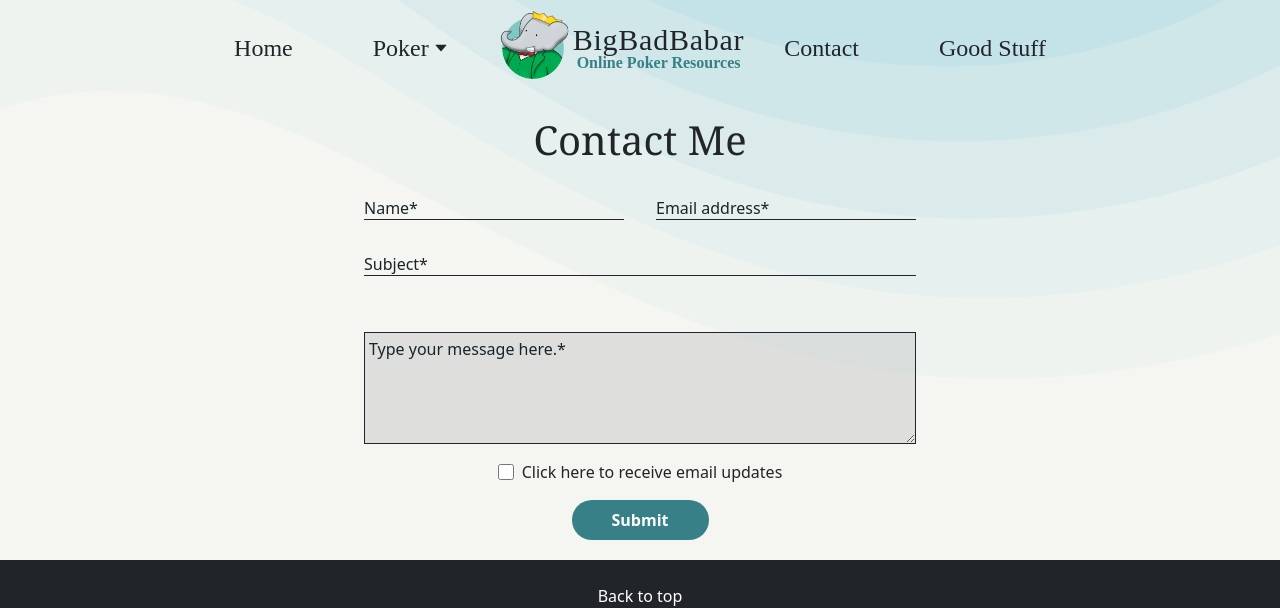
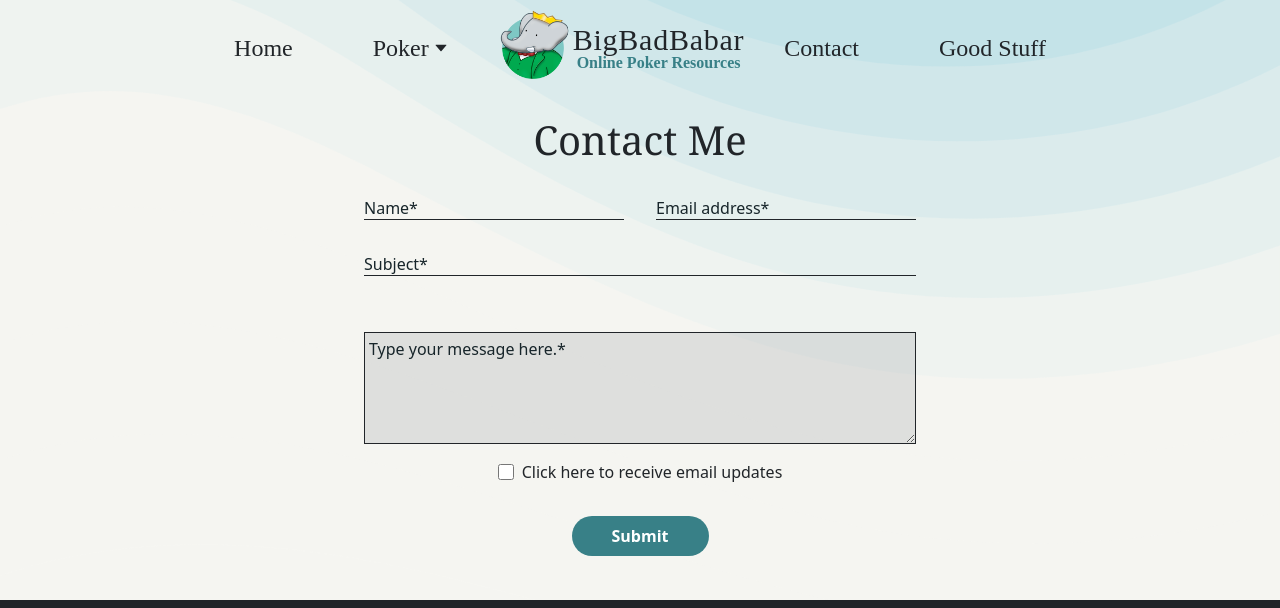
Before and after one commit to oceanhillman/bigbadbabar, a React (Create React App) app: page /contact in a window 1280 px wide. Shown: the top 608 px of the page. Built offline with nearby package versions, Linux system fonts and the light colour scheme.

Commit message:
Prevent error message from pushing elements

```diff
--- a/src/components/ContactForm.jsx
+++ b/src/components/ContactForm.jsx
@@ -60,7 +60,7 @@ function ContactForm() {
     }
 
     return (
-        <div className="flex flex-col items-center container">
+        <div className="flex flex-col items-center container mb-4">
             <div className="grid grid-cols-2 gap-8 w-full justify-center">
                 <InputField
                     id="name"
@@ -100,7 +100,7 @@ function ContactForm() {
                     highlight={isHighlighted.message}
                 />
             </div>
-            <span className="flex flex-row items-center justify-center my-3 font-sans text-md">
+            <span className="flex flex-row items-center justify-center mt-3 font-sans text-md">
                 <input
                     name="updates"
                     type="checkbox"
@@ -109,9 +109,9 @@ function ContactForm() {
                 />
                 Click here to receive email updates
             </span>
-            <span className={`${formIsIncomplete ? "block" : "hidden"} text-red-400 font-sans`}>
-                Please fill out all of the highlighted fields.
-            </span>
+
+            {formIsIncomplete ? <span className="text-red-400 font-sans mb-2">"Please fill out all of the highlighted fields."</span> : <span className="mb-2">&nbsp;</span>}
+
             <button
                 className="bg-teal-blue hover:bg-moonstone-blue text-almost-white font-sans font-semibold py-2 px-10 rounded-3xl"
                 onClick={handleSubmit}>
```
